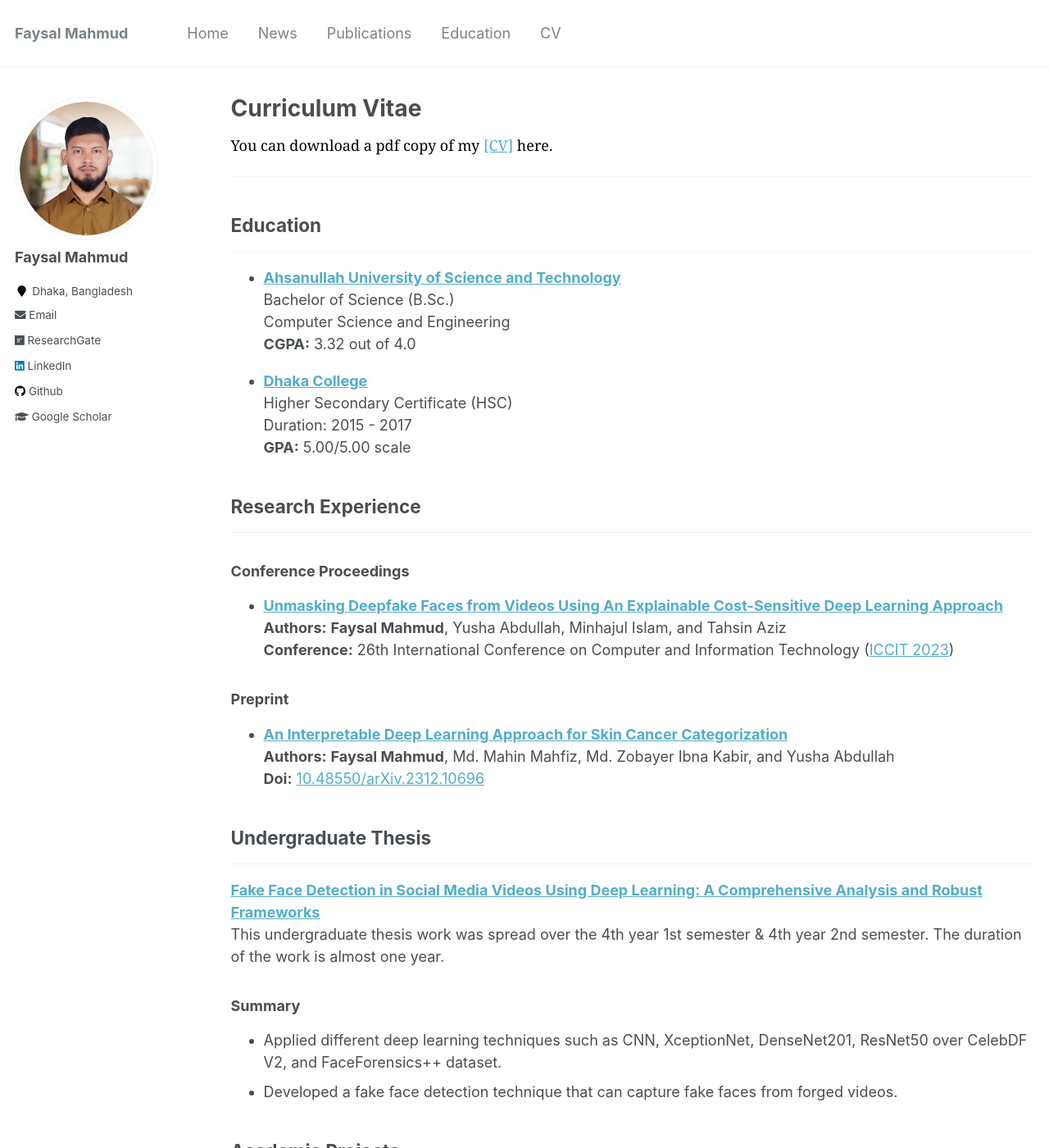
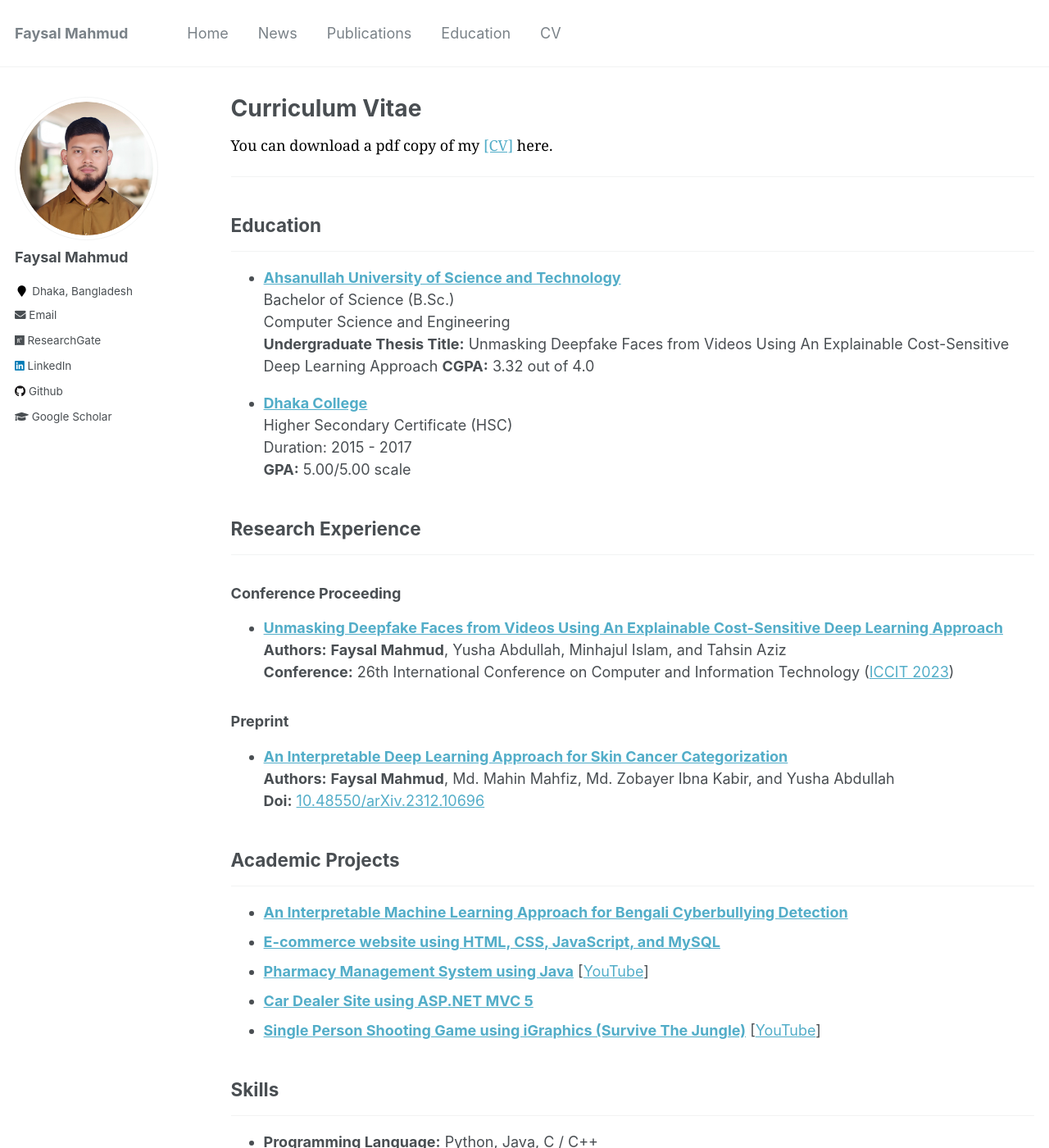
Before and after one commit to Faysal-MD/Faysal-MD.github.io, a Jekyll site: the page built from _pages/cv.md, in a window 1280 px wide and 1400 px high. Shown: the whole window at 82% size. Built offline with Jekyll 4.4.1, drawn with Linux system fonts in a browser that asks for light colours; some of the changed text lies outside the part shown.

Commit message:
Folder updated

```diff
--- a/_config.yml
+++ b/_config.yml
@@ -11,7 +11,7 @@ title: "Faysal Mahmud"
 title_separator: "-"
 name: &name "Faysal Mahmud"
 description: &description "personal description"
-url: https://faysal-md.github.io/faysal-mahmud.github.io/ # the base hostname & protocol for your site e.g. "https://mmistakes.github.io"
+url: https://faysal-md.github.io/ # the base hostname & protocol for your site e.g. "https://mmistakes.github.io"
 baseurl: "" # the subpath of your site, e.g. "/blog"
 repository: "Faysal-MD/faysal-mahmud.github.io"
 teaser: # filename of teaser fallback teaser image placed in /images/, .e.g. "500x300.png"
--- a/_pages/cv.md
+++ b/_pages/cv.md
@@ -22,6 +22,7 @@ redirect_from:
 - [**Ahsanullah University of Science and Technology**](https://aust.edu) <br>
   Bachelor of Science (B.Sc.) <br>
   Computer Science and Engineering <br>
+  **Undergraduate Thesis Title:** Unmasking Deepfake Faces from Videos Using An Explainable Cost-Sensitive Deep Learning Approach
   **CGPA:** 3.32 out of 4.0<br>
 
 <!-- HSC -->
@@ -35,7 +36,7 @@ redirect_from:
 
 ---
 
-### Conference Proceedings
+### Conference Proceeding
 
 - **[Unmasking Deepfake Faces from Videos Using An Explainable Cost-Sensitive Deep Learning Approach](https://ieeexplore.ieee.org/document/10441026)** <br>
   **Authors:** **Faysal Mahmud**, Yusha Abdullah, Minhajul Islam, and Tahsin Aziz <br>
@@ -47,19 +48,6 @@ redirect_from:
   **Authors:** **Faysal Mahmud**, Md. Mahin Mahfiz, Md. Zobayer Ibna Kabir, and Yusha Abdullah <br>
   **Doi:** [10.48550/arXiv.2312.10696](https://arxiv.org/abs/2312.10696)
 
-## Undergraduate Thesis
-
----
-
-[**Fake Face Detection in Social Media Videos Using Deep Learning: A Comprehensive Analysis and Robust Frameworks**](../files/B.Sc.%20Thesis/B.Sc.%20Thesis.pdf) <br>
-This undergraduate thesis work was spread over the 4th year 1st semester & 4th year 2nd semester.
-The duration of the work is almost one year.
-
-### Summary
-
-- Applied different deep learning techniques such as CNN, XceptionNet, DenseNet201,
-  ResNet50 over CelebDF V2, and FaceForensics++ dataset.
-- Developed a fake face detection technique that can capture fake faces from forged videos.
 
 ## Academic Projects
 
```
Also changed, not shown: other parts of _pages/cv.md (+1 -2 lines), 1 other file.
